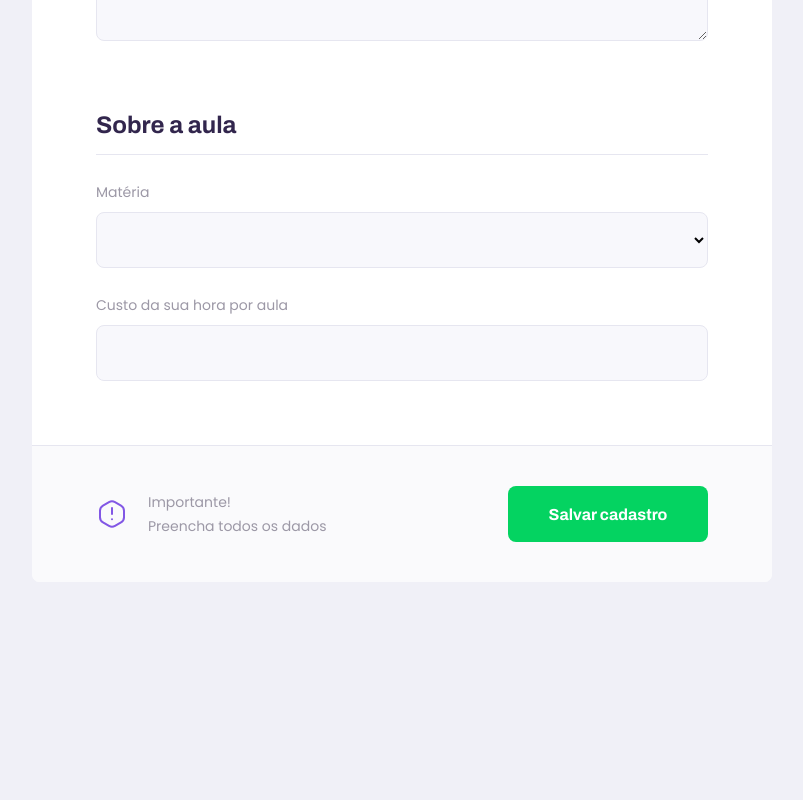
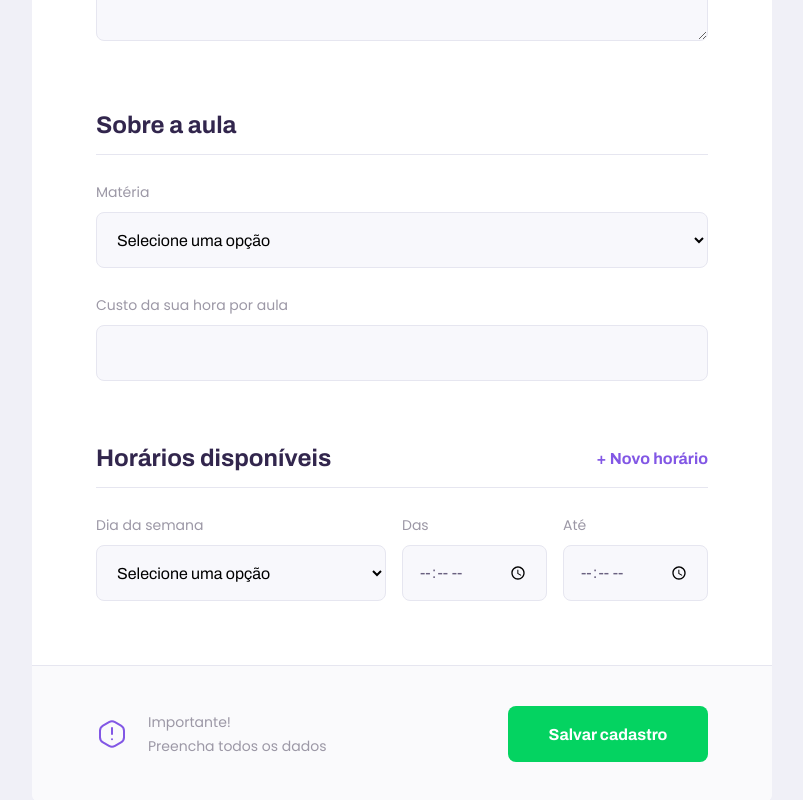
Before and after one commit to orlando-messias/next-level-week-2, a React (Create React App) app: page /give-classes in a window 1280 px wide. Shown: the part 910-1710 px from the top of the page, without its empty margins (238-1041 px from the left). Before the commit the page ends 1492 px from the top, so only its background shows below. Built offline with nearby package versions, Linux system fonts and the light colour scheme.

Commit message:
use state to control section horarios disponiveis in TeacherForm

```diff
--- a/src/components/Select/index.tsx
+++ b/src/components/Select/index.tsx
@@ -3,14 +3,23 @@
 
 interface SelectProps extends SelectHTMLAttributes<HTMLSelectElement> {
   label: string;
-  name: string
+  name: string;
+  options: Array<{
+    value: string;
+    label: string;
+  }>;
 }
 
-const Select: React.FC<SelectProps> = ({ label, name, ...rest }) => {
+const Select: React.FC<SelectProps> = ({ label, name, options, ...rest }) => {
   return (
     <div className="select-block">
       <label htmlFor={name}>{label}</label>
-      <select id={name} {...rest} />
+      <select id={name} defaultValue="" {...rest}>
+        <option value="" disabled hidden>Selecione uma opção</option>
+        {options.map(option => {
+          return <option key={option.value} value={option.value}>{option.label}</option>
+        })}
+      </select>
     </div>
   );
 }
--- a/src/pages/TeacherForm/index.tsx
+++ b/src/pages/TeacherForm/index.tsx
@@ -1,4 +1,5 @@
-import React from 'react';
+import React, { useState } from 'react';
+
 import PageHeader from '../PageHeader';
 import './teacherFormStyles.css';
 import Input from '../../components/Input';
@@ -8,6 +9,17 @@
 
 
 function TeacherForm() {
+  const [scheduleItems, setScheduleItems] = useState([
+    {week_day: 0, from: '', to: ''}
+  ]);
+
+  function addNewScheduleItem() {
+    setScheduleItems([
+      ...scheduleItems,
+      {week_day: 0, from: '', to: ''}
+    ]);
+  }
+
   return (
     <div id="page-teacher-form" className="container">
       <PageHeader
@@ -26,8 +38,54 @@
 
         <fieldset>
           <legend>Sobre a aula</legend>
-          <Select name="subject" label="Matéria" />
+          <Select
+            name="subject"
+            label="Matéria"
+            options={[
+              { value: 'Artes', label: 'Artes' },
+              { value: 'Biologia', label: 'Biologia' },
+              { value: 'Ciências', label: 'Ciências' },
+              { value: 'Desenvolvimento', label: 'Desenvolvimento' },
+              { value: 'Educação Física', label: 'Educação Física' },
+              { value: 'Física', label: 'Física' },
+              { value: 'Geografia', label: 'Geografia' },
+              { value: 'História', label: 'História' },
+              { value: 'Matemática', label: 'Matemática' },
+              { value: 'Português', label: 'Português' },
+              { value: 'Química', label: 'Química' },
+            ]}
+          />
           <Input name="cost" label="Custo da sua hora por aula" />
+        </fieldset>
+
+        <fieldset>
+          <legend>
+            Horários disponíveis
+            <button type="button" onClick={addNewScheduleItem}>+ Novo horário</button>
+          </legend>
+
+          {scheduleItems.map((scheduleItem => {
+            return (
+              <div key={scheduleItem.week_day} className="schedule-item">
+                <Select
+                  name="week_day"
+                  label="Dia da semana"
+                  options={[
+                    { value: '0', label: 'Domingo' },
+                    { value: '1', label: 'Segunda-feira' },
+                    { value: '2', label: 'Terça-feira' },
+                    { value: '3', label: 'Quarta-feira' },
+                    { value: '4', label: 'Quinta-feira' },
+                    { value: '5', label: 'Sexta-feira' },
+                    { value: '6', label: 'Sábado' },
+                  ]}
+                />
+                <Input name="from" label="Das" type="time" />
+                <Input name="to" label="Até" type="time" />
+              </div>
+            )
+          }))}
+
         </fieldset>
 
         <footer>
--- a/src/pages/TeacherForm/teacherFormStyles.css
+++ b/src/pages/TeacherForm/teacherFormStyles.css
@@ -36,6 +36,19 @@
   width: 100%;
   padding-bottom: 1.6rem;
   border-bottom: 1px solid var(--color-line-in-white);
+}
+
+#page-teacher-form main fieldset legend button {
+  background: none;
+  border: 0;
+  color: var(--color-primary);
+  font: 700 1.6rem Archivo;
+  cursor: pointer;
+  transition: color 0.2s;
+}
+
+#page-teacher-form main fieldset legend button:hover {
+  color: var(--color-primary-dark);
 }
 
 #page-teacher-form main fieldset .input-block + .textarea-block,
@@ -101,6 +114,16 @@
     padding: 0 6.4rem;
   }
 
+  #page-teacher-form main .schedule-item {
+    display: grid;
+    grid-template-columns: 2fr 1fr 1fr;
+    column-gap: 1.6rem;
+  }
+
+  #page-teacher-form main .schedule-item .input-block {
+    margin-top: 0 !important;
+  }
+
   #page-teacher-form main footer {
     padding: 4rem 6.4rem;
     display: flex;
@@ -116,4 +139,6 @@
     width: 20rem;
     margin-top: 0;
   }
+
+
 }
--- a/src/pages/TeacherList/index.tsx
+++ b/src/pages/TeacherList/index.tsx
@@ -3,6 +3,7 @@
 import './teacherListStyles.css';
 import TeacherItem from '../../components/TeacherItem';
 import Input from '../../components/Input';
+import Select from '../../components/Select';
 
 function TeacherList() {
   return (
@@ -10,8 +11,37 @@
       <PageHeader title="Estes são os Proffys disponíveis">
         <form id="search-teachers">
 
-          <Input name="subject" label="Matéria" />
-          <Input name="week_day" label="Dia da semana" />
+          <Select
+            name="subject"
+            label="Matéria"
+            options={[
+              { value: 'Artes', label: 'Artes' },
+              { value: 'Biologia', label: 'Biologia' },
+              { value: 'Ciências', label: 'Ciências' },
+              { value: 'Desenvolvimento', label: 'Desenvolvimento' },
+              { value: 'Educação Física', label: 'Educação Física' },
+              { value: 'Física', label: 'Física' },
+              { value: 'Geografia', label: 'Geografia' },
+              { value: 'História', label: 'História' },
+              { value: 'Matemática', label: 'Matemática' },
+              { value: 'Português', label: 'Português' },
+              { value: 'Química', label: 'Química' },
+            ]}
+          />
+
+          <Select
+            name="week_day"
+            label="Dia da semana"
+            options={[
+              { value: '0', label: 'Domingo' },
+              { value: '1', label: 'Segunda-feira' },
+              { value: '2', label: 'Terça-feira' },
+              { value: '3', label: 'Quarta-feira' },
+              { value: '4', label: 'Quinta-feira' },
+              { value: '5', label: 'Sexta-feira' },
+              { value: '6', label: 'Sábado' },
+            ]}
+          />
           <Input type="time" name="time" label="Hora" />
 
         </form>
--- a/src/pages/TeacherList/teacherListStyles.css
+++ b/src/pages/TeacherList/teacherListStyles.css
@@ -29,7 +29,8 @@
     bottom: -28px;
   }
 
-  #search-teachers .input-block + .input-block {  /* todo input-block que tem outro input-block depois dele */
+  #search-teachers .input-block + .input-block,  /* todo input-block que tem outro input-block depois dele */
+  #search-teachers .select-block + .select-block {  /* todo input-block que tem outro input-block depois dele */
     margin-top: 0;
   }
 
```
